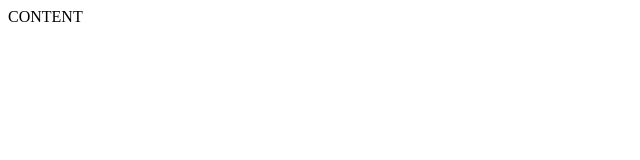
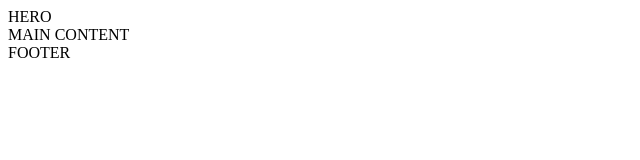
Before and after one commit to Dainiuslio/42-grupe-3-projektas, a website: page index.html in a window 1280 px wide. Shown: the whole page, without its empty margins (0-640 px from the left). Drawn offline with Linux system fonts and the light colour scheme.

Commit message:
css file update

```diff
--- /dev/null
+++ b/css/base/base.css
@@ -0,0 +1,5 @@
+body ,
+body * {
+  margin: 0;
+  padding: 0;
+}
--- a/css/pages/home.css
+++ b/css/pages/home.css
@@ -0,0 +1,3 @@
+
+@import '../base/base.css' ;
+@import '../base/layout.css' ;
--- a/index.html
+++ b/index.html
@@ -5,8 +5,17 @@
   <meta http-equiv="X-UA-Compatible" content="IE=edge">
   <meta name="viewport" content="width=device-width, initial-scale=1.0">
   <title>Document</title>
+  <link rel=""
 </head>
 <body>
-  CONTENT
+  <section>
+    HERO
+  </section>
+  <main>
+MAIN CONTENT
+  </main>
+  <footer>
+FOOTER
+  </footer>
 </body>
 </html>
```
